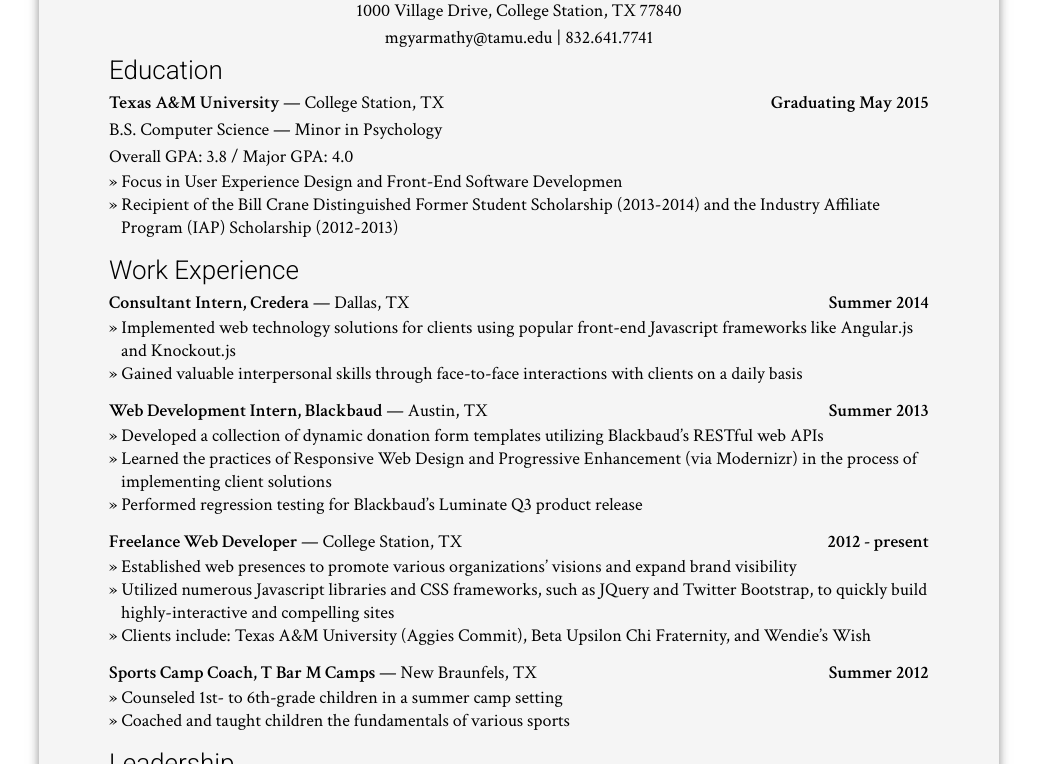
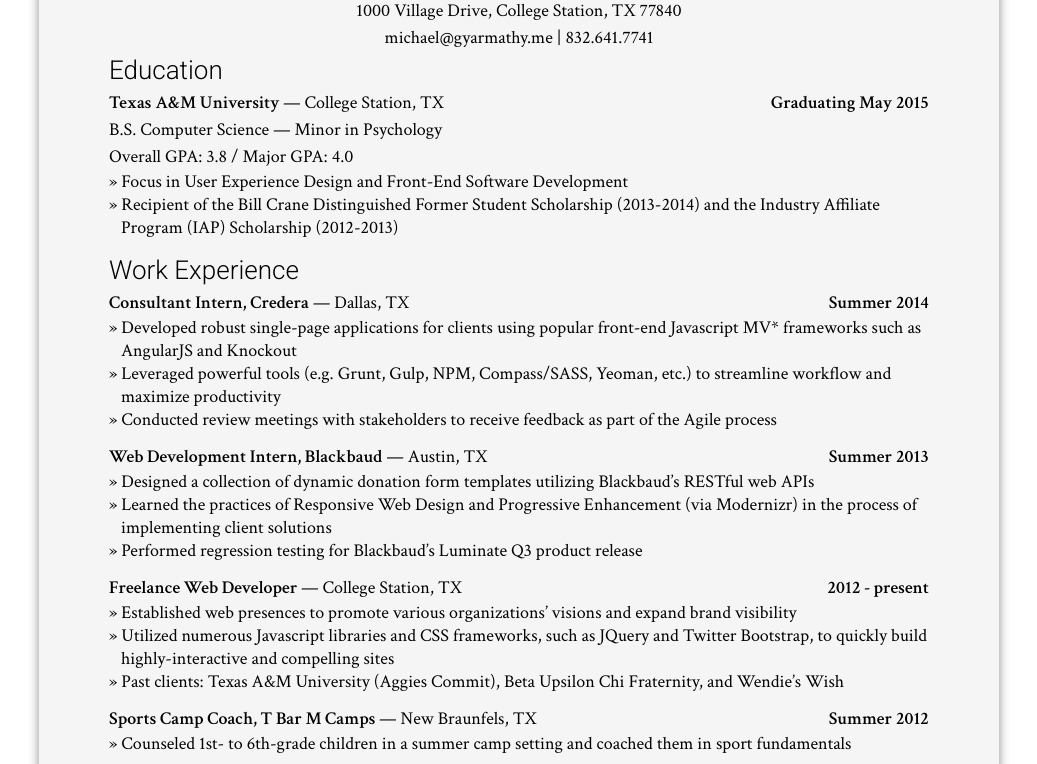
Before and after one commit to mgyarmathy/markdown-resume-builder, a website: page index.html in a window 1280 px wide. Shown: the part 128-892 px from the top of the page, without its empty margins (121-1158 px from the left). Drawn offline with nearby package versions, Linux system fonts and the light colour scheme.

Commit message:
updated resume

```diff
--- a/resume.html
+++ b/resume.html
@@ -2,7 +2,7 @@
 
 <p class="information-line">1000 Village Drive, College Station, TX 77840</p>
 
-<p class="information-line">mgyarmathy@tamu.edu | 832.641.7741</p>
+<p class="information-line">michael@gyarmathy.me | 832.641.7741</p>
 
 <h2 id="education">Education</h2>
 
@@ -14,7 +14,7 @@
 <p>Overall GPA: 3.8 / Major GPA: 4.0</p>
 
 <ul>
-  <li>Focus in User Experience Design and Front-End Software Developmen</li>
+  <li>Focus in User Experience Design and Front-End Software Development</li>
   <li>Recipient of the Bill Crane Distinguished Former Student Scholarship (2013-2014) and the Industry Affiliate Program (IAP) Scholarship (2012-2013)</li>
 </ul>
 
@@ -24,15 +24,16 @@
 <strong class="date">Summer 2014</strong></p>
 
 <ul>
-  <li>Implemented web technology solutions for clients using popular front-end Javascript frameworks like Angular.js and Knockout.js</li>
-  <li>Gained valuable interpersonal skills through face-to-face interactions with clients on a daily basis</li>
+  <li>Developed robust single-page applications for clients using popular front-end Javascript MV* frameworks such as AngularJS and Knockout</li>
+  <li>Leveraged powerful tools (e.g. Grunt, Gulp, NPM, Compass/SASS, Yeoman, etc.) to streamline workflow and maximize productivity</li>
+  <li>Conducted review meetings with stakeholders to receive feedback as part of the Agile process</li>
 </ul>
 
 <p><strong>Web Development Intern, Blackbaud</strong> — Austin, TX
 <strong class="date">Summer 2013</strong></p>
 
 <ul>
-  <li>Developed a collection of dynamic donation form templates utilizing Blackbaud’s RESTful web APIs</li>
+  <li>Designed a collection of dynamic donation form templates utilizing Blackbaud’s RESTful web APIs</li>
   <li>Learned the practices of Responsive Web Design and Progressive Enhancement (via Modernizr) in the process of implementing client solutions</li>
   <li>Performed regression testing for Blackbaud’s Luminate Q3 product release</li>
 </ul>
@@ -43,15 +44,14 @@
 <ul>
   <li>Established web presences to promote various organizations’ visions and expand brand visibility</li>
   <li>Utilized numerous Javascript libraries and CSS frameworks, such as JQuery and Twitter Bootstrap, to quickly build highly-interactive and compelling sites</li>
-  <li>Clients include: Texas A&amp;M University (Aggies Commit), Beta Upsilon Chi Fraternity, and Wendie’s Wish</li>
+  <li>Past clients: Texas A&amp;M University (Aggies Commit), Beta Upsilon Chi Fraternity, and Wendie’s Wish</li>
 </ul>
 
 <p><strong>Sports Camp Coach, T Bar M Camps</strong> — New Braunfels, TX
 <strong class="date">Summer 2012</strong></p>
 
 <ul>
-  <li>Counseled 1st- to  6th-grade children in a summer camp setting</li>
-  <li>Coached and taught children the fundamentals of various sports</li>
+  <li>Counseled 1st- to  6th-grade children in a summer camp setting and coached them in sport fundamentals</li>
 </ul>
 
 <h2 id="leadership">Leadership</h2>
@@ -73,7 +73,7 @@
 
 <h2 id="skills">Skills</h2>
 <ul>
-  <li>Extensive knowledge of HTML/CSS/Javascript, C++, and Java</li>
+  <li>Extensive knowledge of HTML/CSS/Javascript, JQuery, AngularJS, Knockout, SASS, PHP, and MySQL</li>
   <li>Strong writing and communication abilities</li>
 </ul>
 
```
Also changed, not shown: resume.md (+9 -9 lines).
